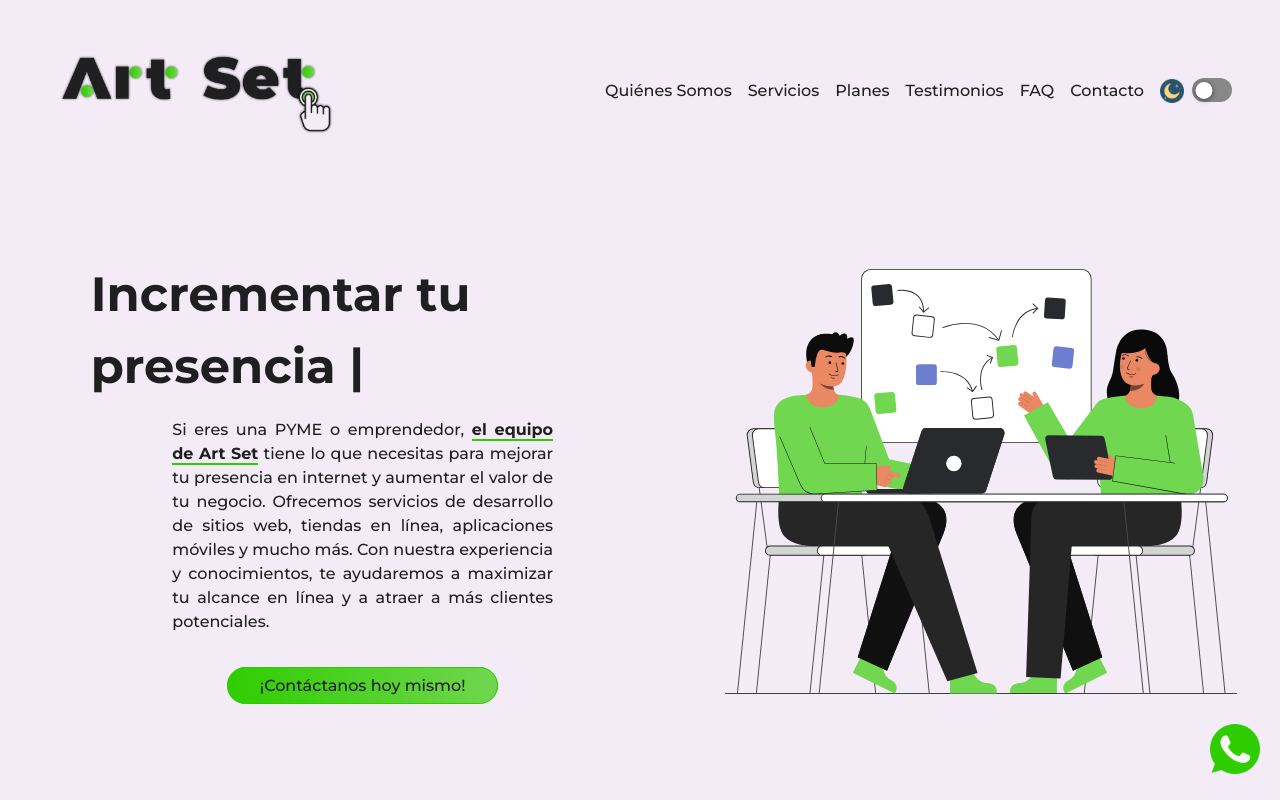
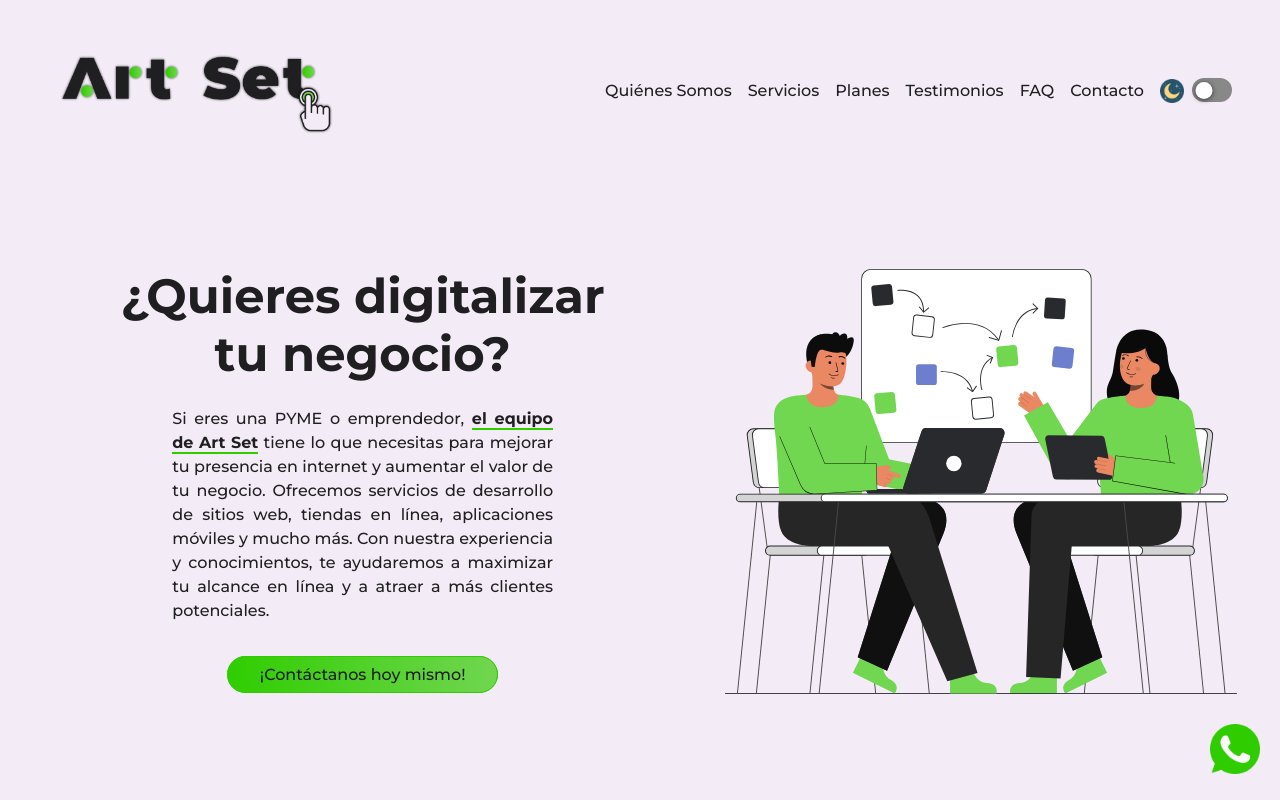
Before and after one commit to daniellfreelancer/artset-front, a React (Create React App) app: page / in a window 1280 px wide. Shown: the top 800 px of the page. Built offline with nearby package versions, Linux system fonts and the light colour scheme.

Commit message:
update dependencies and deleted type

```diff
--- a/package.json
+++ b/package.json
@@ -17,8 +17,7 @@
     "react-switch": "^7.0.0",
     "redux": "^4.2.0",
     "sweetalert2": "^11.6.16",
-    "web-vitals": "^2.1.4",
-    "react-typed": "^1.2.0"
+    "web-vitals": "^2.1.4"
   },
   "scripts": {
     "start": "react-scripts start",
--- a/src/components/CallToAction.jsx
+++ b/src/components/CallToAction.jsx
@@ -1,7 +1,7 @@
 import React from "react";
 import "../styles/Calltoaction.css";
 import imgCallToAction from "../assets/Project.svg";
-import ReactTyped from "react-typed";
+// import ReactTyped from "react-typed";
 
 export default function CallToAction() {
 
@@ -14,13 +14,13 @@ export default function CallToAction() {
     <div className="div-container-call">
       <div className="div-container-text-call p-5">
         {/* <h1 className="title-call py-2">Digitaliza tu negocio</h1> */}
-        {/* <h1 className="title-call py-2">¿Quieres digitalizar tu negocio?</h1> */}
+        <h1 className="title-call py-2">¿Quieres digitalizar tu negocio?</h1>
         {/* <h3>¿ Sos PYME o Emprendedor ?</h3> */}
-        <ReactTyped className="title-call py-2"
+        {/* <ReactTyped className="title-call py-2"
                     strings={['¿Quieres digitalizar tu negocio?', 'Incrementar tu presencia online', '¿Llevarlo al siguiente nivel?', 'ARTSET Desarrollo Web y Digital ']}
                     typeSpeed={50}
                     backSpeed={50}
-                />
+                /> */}
 
         {/* <p className="text-call py-2">
           El equipo de <strong className="title-strong">Art Set</strong> tiene
```
Also changed, not shown: 1 other file (tests, documents, lock files or other folders).
